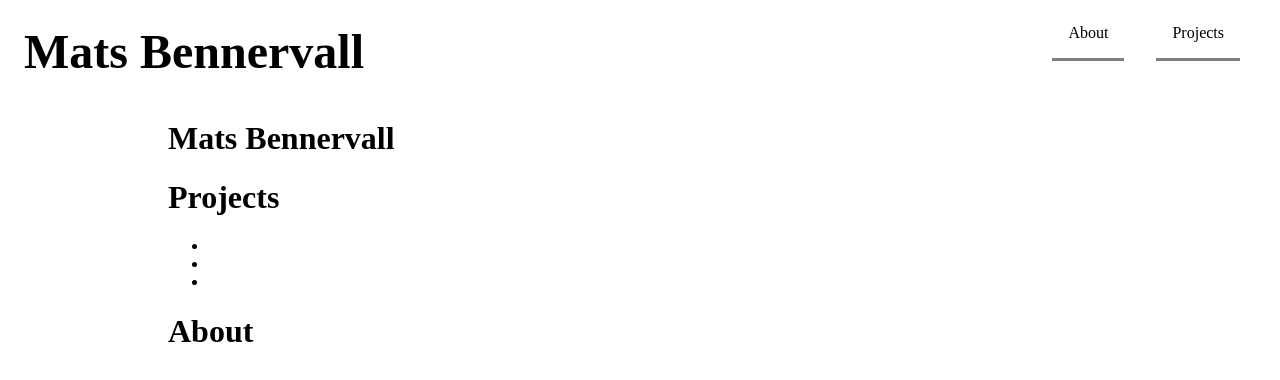
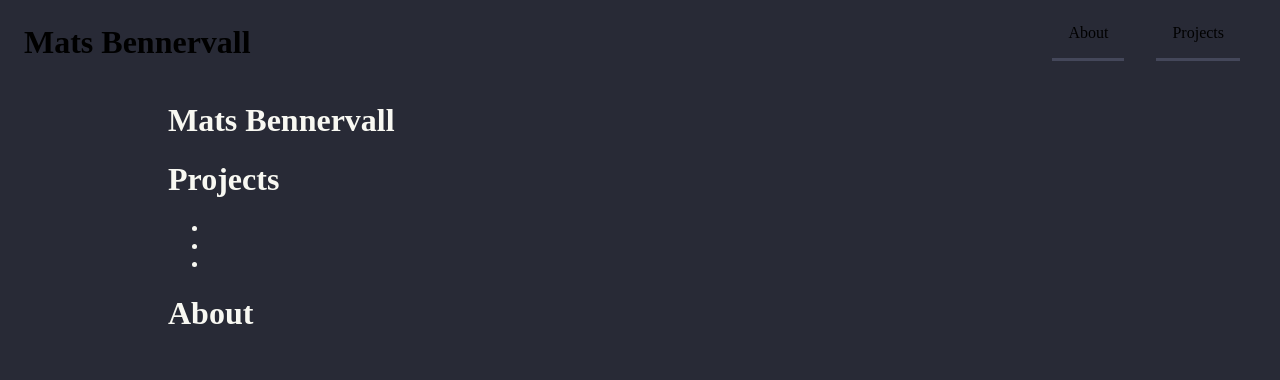
Before and after one commit to Savalige/portfolio, a plain HTML site: page index.html in a window 1280 px wide. Drawn offline with Linux system fonts and the light colour scheme.

Commit message:
Starting the switch to the dracula collor pallet

```diff
--- a/style.css
+++ b/style.css
@@ -6,7 +6,7 @@ main {
 #home-button {
     float: left;
     border: none;
-    font-size: 3em;
+    font-size: 2em;
     font-weight: bold;
 }
 
@@ -30,5 +30,10 @@ header li {
 .nav-link {
     padding: 1rem;
     margin-right: 2rem;
-    border-bottom: 0.2rem solid gray;
+    border-bottom: 0.2rem solid #44475A;
 }
+
+body {
+    background-color: #282A36;
+    color: #F8F8F2;
+}
```
